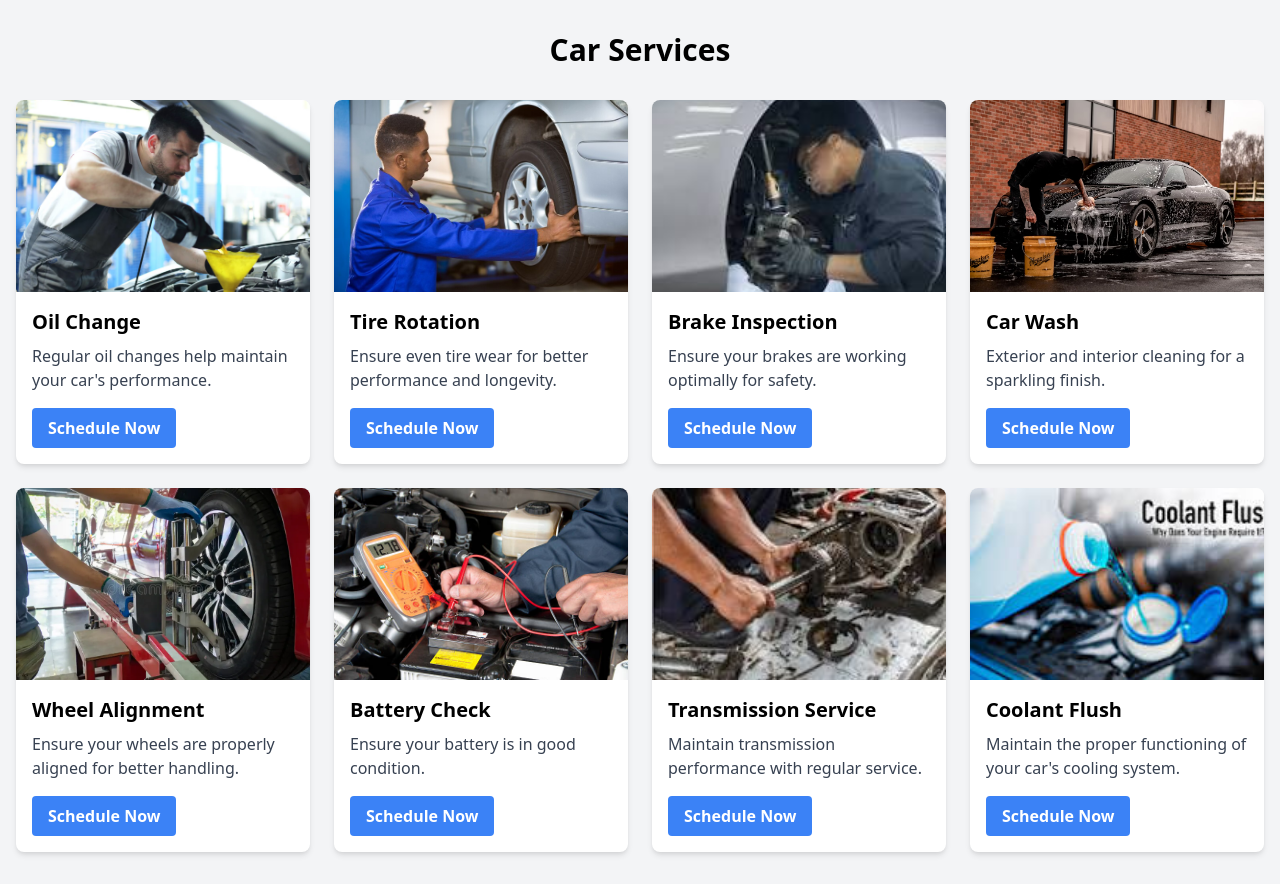
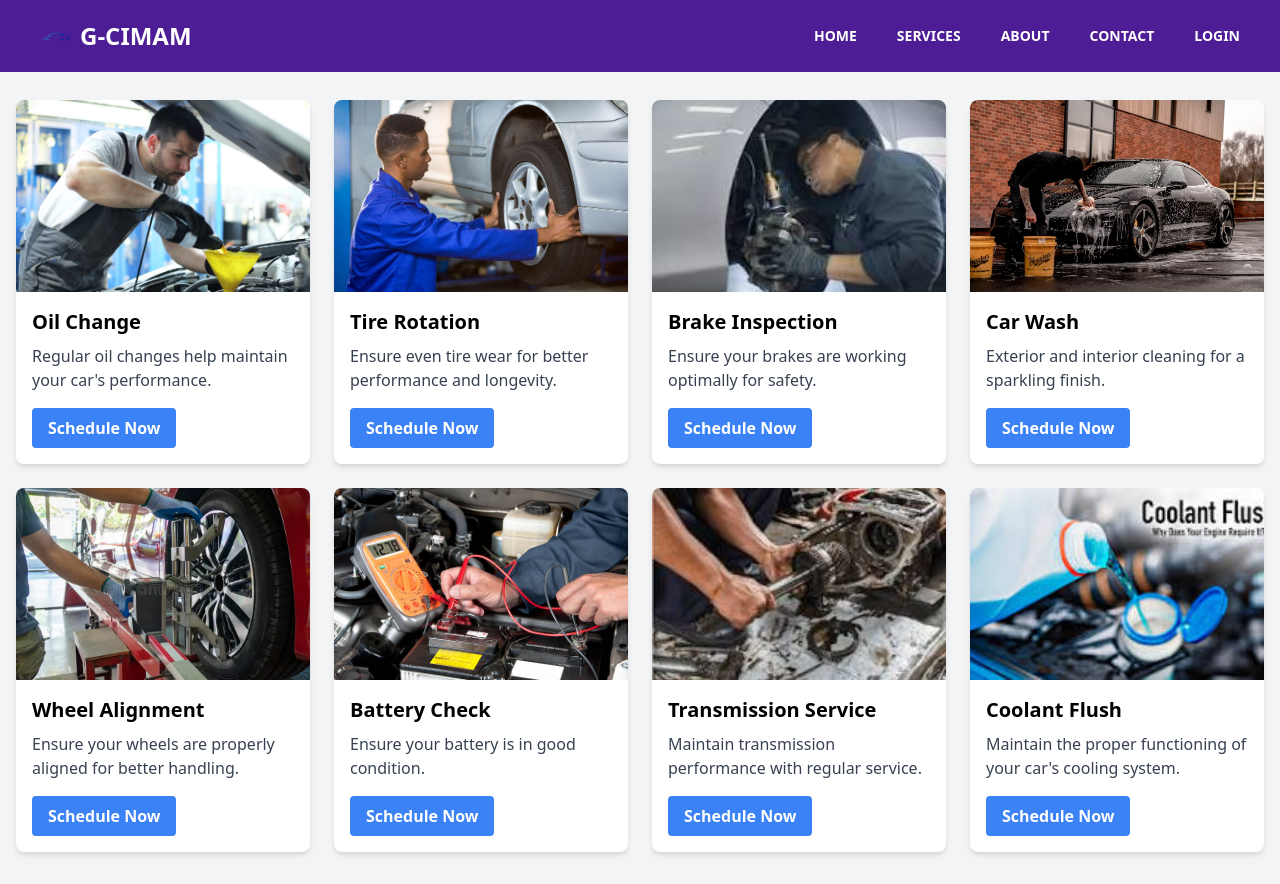
Before and after one commit to chriskelemba/groupproject, a website: page public/services.html in a window 1280 px wide. Drawn offline with nearby package versions, Linux system fonts and the light colour scheme.

Commit message:
add services

```diff
--- a/public/services.html
+++ b/public/services.html
@@ -9,6 +9,33 @@
 </head>
 
 <body class="bg-gray-100">
+    <!-- navigation -->
+    <nav class="bg-purple-900 w-full fixed top-0 z-10">
+        <div class="container mx-auto py-5 flex items-center justify-between md:px-10">
+            <div class="flex items-center gap-2 ">
+                <img class="w-8" src="/public/car logo.png" alt="">
+                <span class="text-2xl font-bold text-white">G-CIMAM</span>
+            </div>
+
+            <ul class="hidden md:flex space-x-10 text-white font-bold text-sm uppercase">
+                <li class="hover:text-gray-700">
+                    <a href="index.html">Home</a>
+                </li>
+                <li class="hover:text-gray-700">
+                    <a href="services.html">services</a>
+                </li>
+                <li class="hover:text-gray-700" >
+                    <a href="about.html">About</a>
+                </li>
+                <li class="hover:text-gray-700">
+                    <a href="contact.html">Contact</a>
+                </li>
+                <li class="hover:text-gray-700">
+                    <a href="login.html">Login</a>
+                </li>
+            </ul>
+        </div>
+    </nav>
     <div class="container mx-auto px-4 py-8">
         <h1 class="text-3xl font-bold mb-8 text-center">Car Services</h1>
 
```
